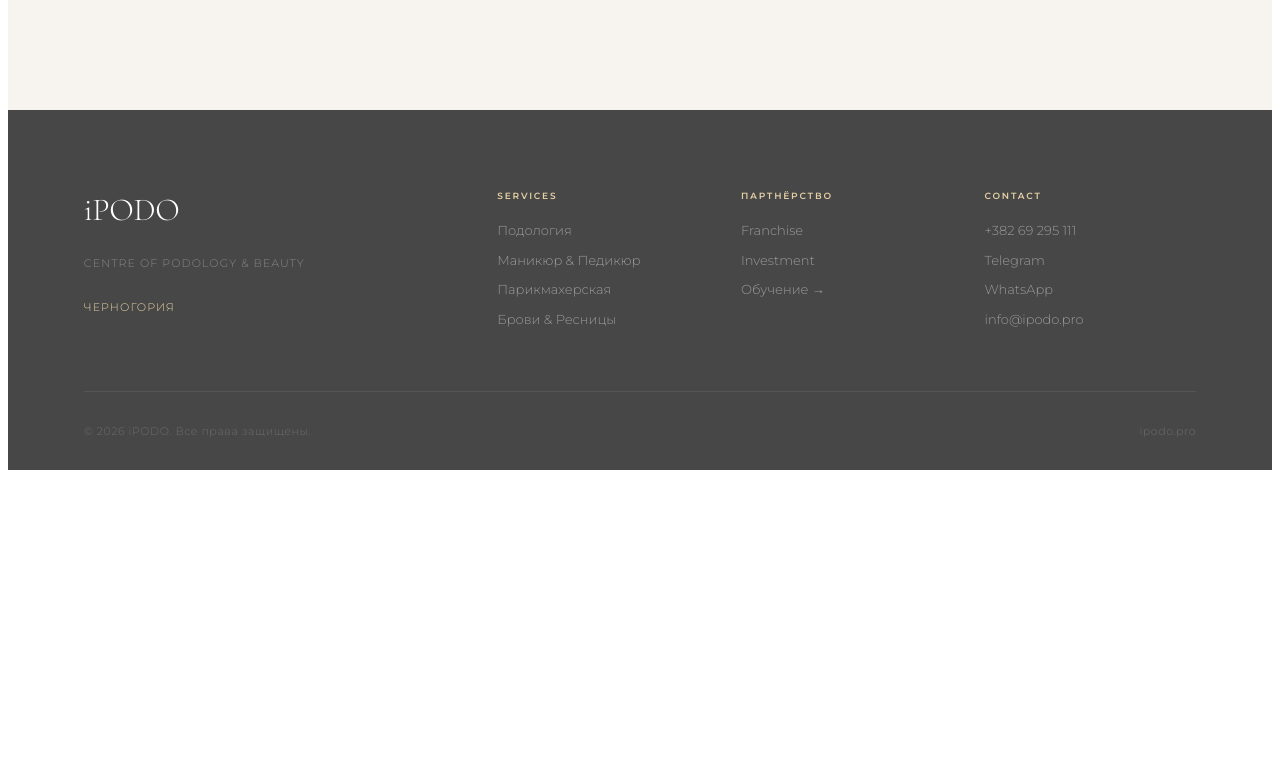
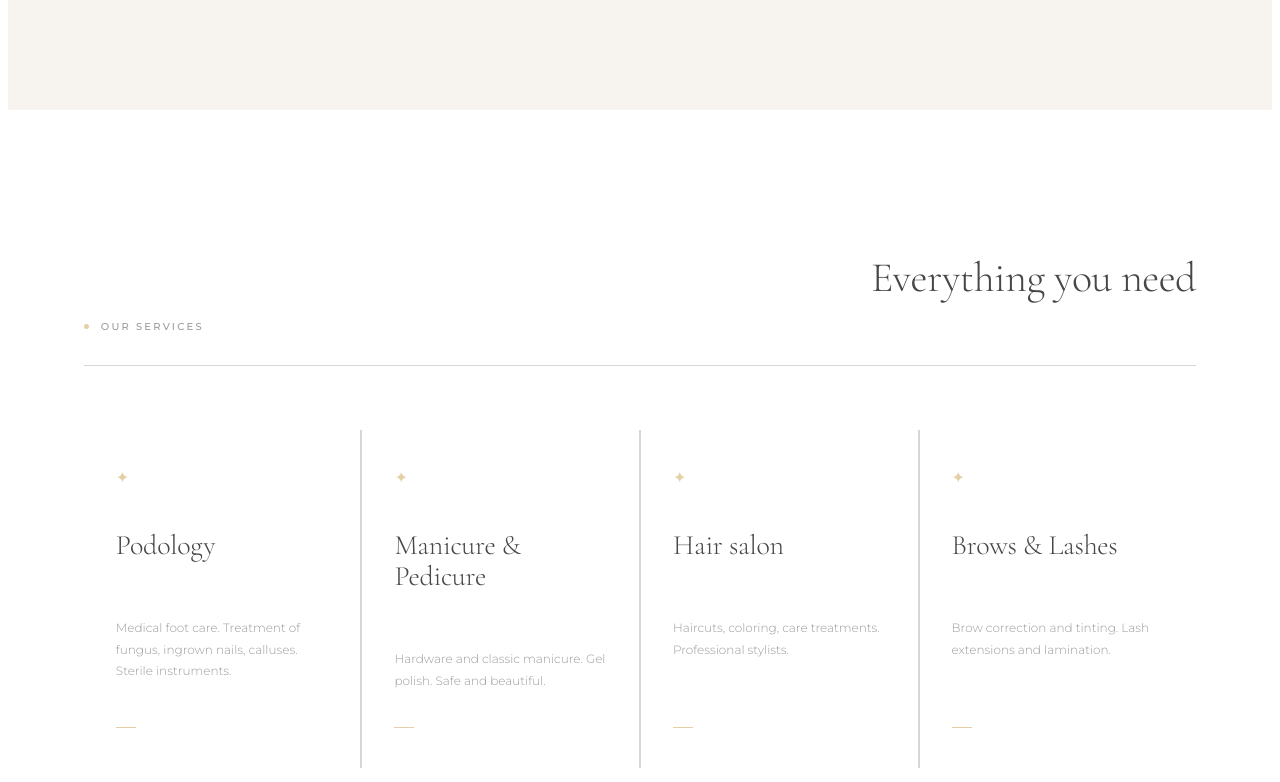
Before and after one commit to ipodo-expert-lab/ipodo-website, a React (Vite) app: page / in a window 1280 px wide. Shown: the part 1438-2220 px from the top of the page. Before the commit the page ends 1916 px from the top, so only its background shows below. Built offline with nearby package versions, Linux system fonts and the light colour scheme.

Commit message:
feat: Services section

```diff
--- a/src/locales/en/translation.json
+++ b/src/locales/en/translation.json
@@ -31,5 +31,25 @@
       "desc": "Passive income 1% per month. We manage — you earn. From €100,000. Guaranteed.",
       "cta": "Become an investor"
     }
+  },
+  "services": {
+    "header": "Our services",
+    "title": "Everything you need",
+    "podology": {
+      "title": "Podology",
+      "desc": "Medical foot care. Treatment of fungus, ingrown nails, calluses. Sterile instruments."
+    },
+    "manicure": {
+      "title": "Manicure & Pedicure",
+      "desc": "Hardware and classic manicure. Gel polish. Safe and beautiful."
+    },
+    "hair": {
+      "title": "Hair salon",
+      "desc": "Haircuts, coloring, care treatments. Professional stylists."
+    },
+    "brows": {
+      "title": "Brows & Lashes",
+      "desc": "Brow correction and tinting. Lash extensions and lamination."
+    }
   }
 }
--- a/src/locales/ru/translation.json
+++ b/src/locales/ru/translation.json
@@ -31,5 +31,25 @@
       "desc": "Пассивный доход 1% в месяц. Мы управляем — вы получаете. От 100 000 €. Гарантировано.",
       "cta": "Стать инвестором"
     }
+  },
+  "services": {
+    "header": "Наши услуги",
+    "title": "Всё что вам нужно",
+    "podology": {
+      "title": "Подология",
+      "desc": "Медицинский уход за стопами. Лечение грибка, вросших ногтей, мозолей. Стерильные инструменты."
+    },
+    "manicure": {
+      "title": "Маникюр & Педикюр",
+      "desc": "Аппаратный и классический маникюр. Покрытие гель-лаком. Безопасно и красиво."
+    },
+    "hair": {
+      "title": "Парикмахерская",
+      "desc": "Стрижки, окрашивание, уходовые процедуры. Профессиональные мастера."
+    },
+    "brows": {
+      "title": "Брови & Ресницы",
+      "desc": "Коррекция и окрашивание бровей. Наращивание и ламинирование ресниц."
+    }
   }
 }
--- a/src/locales/sr/translation.json
+++ b/src/locales/sr/translation.json
@@ -31,5 +31,25 @@
       "desc": "Pasivni prihod 1% mjesečno. Mi upravljamo — vi zarađujete. Od 100.000 €. Garantovano.",
       "cta": "Postati investitor"
     }
+  },
+  "services": {
+    "header": "Naše usluge",
+    "title": "Sve što vam treba",
+    "podology": {
+      "title": "Podologija",
+      "desc": "Medicinska njega stopala. Liječenje gljivica, uraslih noktiju, žuljeva. Sterilni instrumenti."
+    },
+    "manicure": {
+      "title": "Manikir & Pedikir",
+      "desc": "Aparatni i klasični manikir. Gel lak. Sigurno i lijepo."
+    },
+    "hair": {
+      "title": "Frizerski salon",
+      "desc": "Šišanje, bojenje, tretmani njege. Profesionalni majstori."
+    },
+    "brows": {
+      "title": "Obrve & Trepavice",
+      "desc": "Korekcija i bojenje obrva. Nadogradnja i laminacija trepavica."
+    }
   }
 }
--- a/src/pages/Home.tsx
+++ b/src/pages/Home.tsx
@@ -1,6 +1,7 @@
 import Nav from '../components/Nav'
 import Hero from '../sections/Hero'
 import Paths from '../sections/Paths'
+import Services from '../sections/Services'
 import Footer from '../components/Footer'
 
 export default function Home() {
@@ -10,6 +11,7 @@ export default function Home() {
       <main>
         <Hero />
         <Paths />
+        <Services />
       </main>
       <Footer />
     </>
--- /dev/null
+++ b/src/sections/Services.module.css
@@ -0,0 +1,115 @@
+.services {
+  padding: 7rem 6%;
+  background: #fff;
+}
+
+.header {
+  display: flex;
+  justify-content: space-between;
+  align-items: flex-end;
+  margin-bottom: 4rem;
+  padding-bottom: 2rem;
+  border-bottom: 1px solid var(--color-steel);
+}
+
+.headerLeft {
+  display: flex;
+  align-items: center;
+  gap: 12px;
+}
+
+.headerDot {
+  width: 5px;
+  height: 5px;
+  border-radius: 50%;
+  background: var(--color-gold);
+  flex-shrink: 0;
+}
+
+.headerText {
+  font-family: var(--font-body);
+  font-size: 10px;
+  font-weight: 500;
+  letter-spacing: 0.22em;
+  text-transform: uppercase;
+  color: var(--color-platinum);
+}
+
+.headerTitle {
+  font-family: var(--font-display);
+  font-size: 42px;
+  font-weight: 300;
+  color: var(--color-graphite);
+  letter-spacing: -0.01em;
+  line-height: 1;
+}
+
+.grid {
+  display: grid;
+  grid-template-columns: repeat(4, 1fr);
+  gap: 2px;
+  background: var(--color-steel);
+}
+
+.card {
+  background: #fff;
+  padding: 2.5rem 2rem;
+  display: flex;
+  flex-direction: column;
+  gap: 1rem;
+  position: relative;
+  transition: background 0.3s;
+  cursor: default;
+}
+
+.card:hover {
+  background: var(--color-cream);
+}
+
+.cardIcon {
+  font-size: 16px;
+  color: var(--color-gold);
+  line-height: 1;
+}
+
+.cardTitle {
+  font-family: var(--font-display);
+  font-size: 28px;
+  font-weight: 300;
+  color: var(--color-graphite);
+  line-height: 1.1;
+  letter-spacing: -0.01em;
+}
+
+.cardDesc {
+  font-family: var(--font-body);
+  font-size: 12px;
+  font-weight: 300;
+  color: var(--color-platinum);
+  line-height: 1.8;
+  flex: 1;
+}
+
+.cardLine {
+  width: 20px;
+  height: 1px;
+  background: var(--color-gold);
+  margin-top: 0.5rem;
+  transition: width 0.3s;
+}
+
+.card:hover .cardLine {
+  width: 40px;
+}
+
+@media (max-width: 768px) {
+  .header {
+    flex-direction: column;
+    align-items: flex-start;
+    gap: 1rem;
+  }
+
+  .grid {
+    grid-template-columns: repeat(2, 1fr);
+  }
+}
--- /dev/null
+++ b/src/sections/Services.tsx
@@ -0,0 +1,48 @@
+import { useTranslation } from 'react-i18next'
+import styles from './Services.module.css'
+
+export default function Services() {
+  const { t } = useTranslation()
+
+  const services = [
+    {
+      key: 'podology',
+      icon: '✦',
+    },
+    {
+      key: 'manicure',
+      icon: '✦',
+    },
+    {
+      key: 'hair',
+      icon: '✦',
+    },
+    {
+      key: 'brows',
+      icon: '✦',
+    },
+  ]
+
+  return (
+    <section className={styles.services} id="services">
+      <div className={styles.header}>
+        <div className={styles.headerLeft}>
+          <span className={styles.headerDot} />
+          <span className={styles.headerText}>{t('services.header')}</span>
+        </div>
+        <h2 className={styles.headerTitle}>{t('services.title')}</h2>
+      </div>
+
+      <div className={styles.grid}>
+        {services.map((s) => (
+          <div key={s.key} className={styles.card}>
+            <div className={styles.cardIcon}>{s.icon}</div>
+            <h3 className={styles.cardTitle}>{t(`services.${s.key}.title`)}</h3>
+            <p className={styles.cardDesc}>{t(`services.${s.key}.desc`)}</p>
+            <div className={styles.cardLine} />
+          </div>
+        ))}
+      </div>
+    </section>
+  )
+}
```
